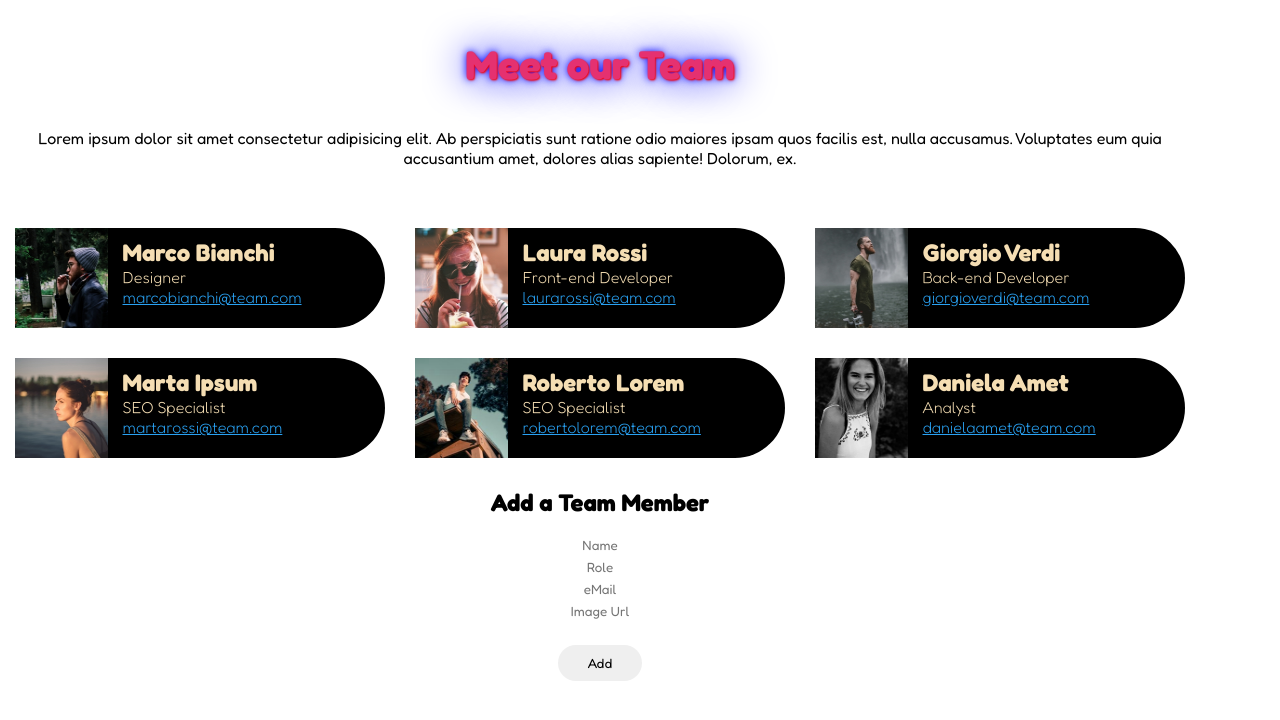
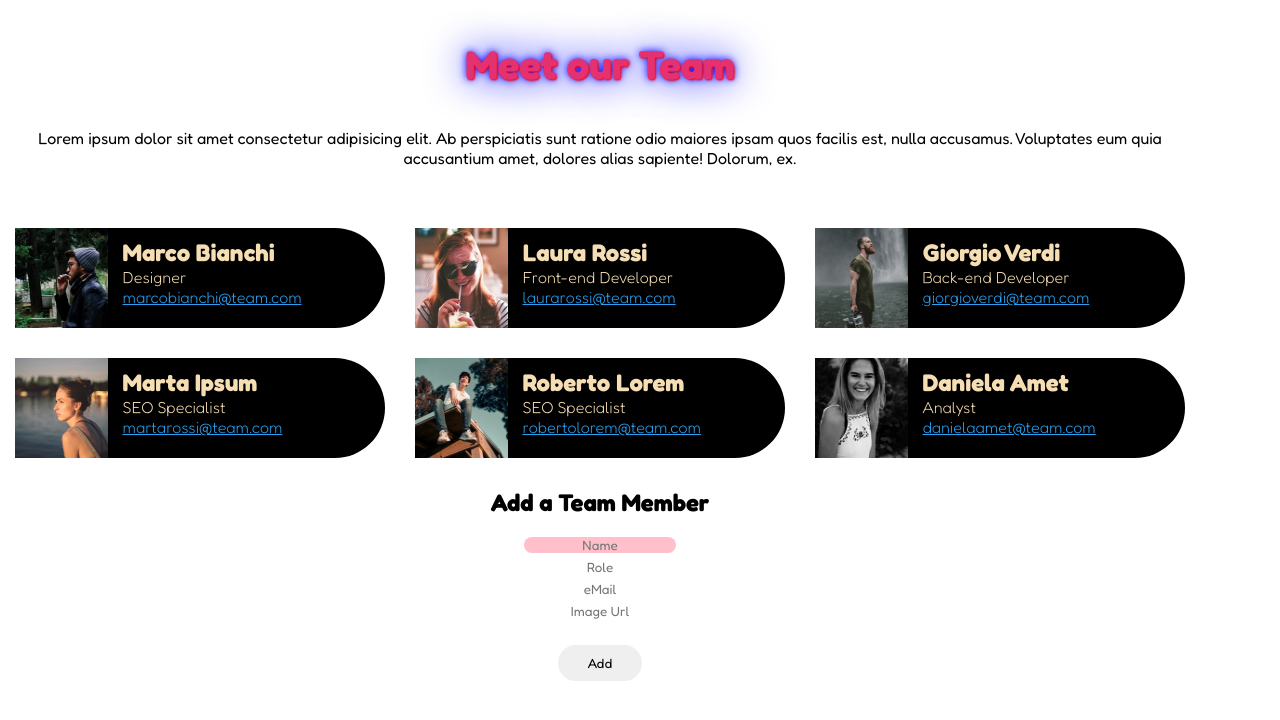
Before and after one commit to MegaEmme/js-our-team, a plain HTML site: page index.html in a window 1280 px wide. In both pictures the pointer is over the input "Name". Drawn offline with Linux system fonts and the light colour scheme.

Commit message:
edd: hover effect and border radius on form's inputs

```diff
--- a/style.css
+++ b/style.css
@@ -87,7 +87,12 @@ h4{
 input{
     margin-bottom: 6px;
     border: none;
+    border-radius: 20px;
     text-align: center;
+}
+
+input:hover{
+    background-color: pink;
 }
 
 button{
```
